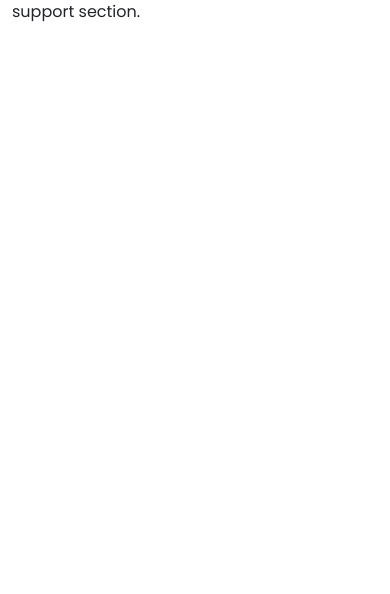
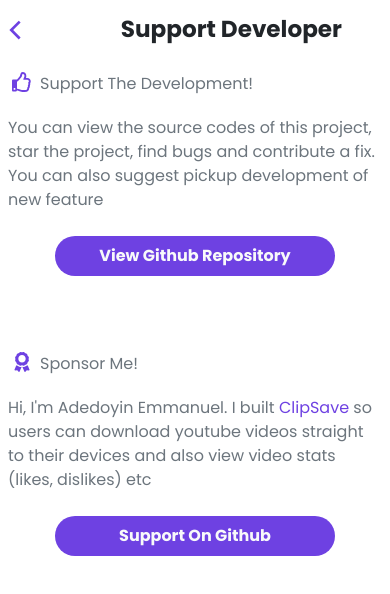
Before and after one commit to Adedoyin-Emmanuel/Clip-Save, a React (Vite) app: page /app/support in a window 390 px wide. Shown: the top 594 px of the page. Built offline with nearby package versions, Linux system fonts and the light colour scheme.

Commit message:
[Updates, Modifications] - Updated the tsconfg.json to silence errors - Added a new component input.tsx - Added some styles for the component - Updated the support page - Modified the Main App page

```diff
--- /dev/null
+++ b/src/components/input.tsx
@@ -0,0 +1,34 @@
+import React from "react";
+
+interface inputProps
+{
+  onSubmit: (event:any)=> void;
+}
+const AppInput = ({onSubmit}: inputProps): JSX.Element => {
+  return (
+    <React.Fragment>
+      <form className="input-group mb-3 m-auto input-group-lg width-toggle-2 brand-small-text-2" onSubmit={onSubmit} method="GET">
+        <input
+          type="text"
+          className="form-control search-input-element p-3 brand-small-text-2 text-muted"
+          placeholder="Paste youtube link"
+          aria-label="Paste youtube link"
+          aria-describedby="basic-addon2"
+          name="youtubeLink"
+          style={{"fontSize":"var(--brand-small-text)"}}
+        />
+        <button
+          className="input-group-button btn custom-input-button text-light brand-bg-primary-color text-capitalize fw-bold"
+          id="basic-addon2"
+          style={{"fontSize":"var(--brand-small-text)"}}
+        >
+          submit
+        </button>
+      </form>
+    </React.Fragment>
+  );
+}
+
+
+
+export default AppInput;
--- a/src/includes/scripts/customScript.ts
+++ b/src/includes/scripts/customScript.ts
@@ -16,6 +16,16 @@
   navigateTo("/app/support");
 };
 
+
+
+export const navigateToGithubProject = (): void | null => {
+  navigateTo("https://github.com/Adedoyin-Emmanuel/Clip-Save");
+};
+
+export const navigateToGithubProfile = (): void | null => {
+  navigateTo("https://github.com/Adedoyin-Emmanuel");
+};
+
 export const checkIfHomePageSeen = ():void | null =>
 {
     //check localstorage if key exists
--- a/src/includes/styles/customStyles.css
+++ b/src/includes/styles/customStyles.css
@@ -98,7 +98,18 @@
 }
 
 
+.custom-input-button:hover, .custom-input-button:focus,.input-group  > .btn:hover
+{
+	background:var(--brand-primary-color);
+	transition: 0;
+}
 
+
+.search-input-element:focus, .search-input-element:active
+{
+	box-shadow:none;
+	border: var(--brand-button-outline-padding) solid var(--brand-primary-color);
+}
 
 
 
--- a/src/pages/MainApp.tsx
+++ b/src/pages/MainApp.tsx
@@ -1,9 +1,27 @@
 import React from "react";
+import AppHeader from "../components/header";
+import AppInput from "../components/input";
+import $ from "jquery";
 
-const MainApp = (): JSX.Element => {
+const MainApp = (): JSX.Element =>
+{
+  const handleSubmit = (event: SubmitEvent):void  =>
+  {
+      event.preventDefault();
+      console.log(event.target[0]?.value);
+      $("search-input-element").val(" ");
+  }
   return (
     <React.Fragment>
-      <section className="container-fluid">app section.</section>
+      <section className="container-fluid p-0 m-0">
+        <AppHeader></AppHeader>
+        <section className="my-5 p-3"></section>
+       <section className="app-input-container m-2">
+          <h3 className="fw-bold text-capitalize text-center my-4 py-2">Youtube downloader</h3>
+         <AppInput onSubmit={(event:SubmitEvent)=>handleSubmit(event)}></AppInput>
+       </section>
+
+      </section>
     </React.Fragment>
   );
 };
--- a/src/pages/Support.tsx
+++ b/src/pages/Support.tsx
@@ -1,9 +1,82 @@
 import React from "react";
-
+import AppHeader from "../components/header";
+import Button from "../components/button";
+import {navigateToApp, navigateToGithubProject, navigateToGithubProfile} from  "./../includes/scripts/customScript";
 const Support = (): JSX.Element => {
   return (
     <React.Fragment>
-      <section className="container-fluid">support section.</section>
+      <section className="container-fluid width-toggle-5 p-0">
+        <section className="header-section  d-flex align-items-center justify-content-between">
+          <section className="backward-icon d-lg-none " onClick={navigateToApp}>
+            <svg
+              height={"30"}
+              id="Layer_1"
+              version="1.1"
+              fill="#6E41E2"
+              viewBox="0 0 512 512"
+              width={"30"}
+              xmlns="http://www.w3.org/2000/svg"
+            >
+              <polygon points="352,128.4 319.7,96 160,256 160,256 160,256 319.7,416 352,383.6 224.7,256 " />
+            </svg>
+          </section>
+          <h3 className="fw-bold text-center text-capitalize my-3 mx-5 mx-lg-0 ">
+            support developer
+          </h3>
+        </section>
+        <section className="support-developer d-flex align-items-start justify-content-center w-100 flex-column p-2">
+          <section className="support-project text-muted text-start">
+            <section className="icon-section d-flex p-1">
+              <svg
+                xmlns="http://www.w3.org/2000/svg"
+                height={"20"}
+                width={"20"}
+                fill={"#6E41E2"}
+                viewBox="0 0 512 512"
+              >
+                <path d="M466.27 286.69C475.04 271.84 480 256 480 236.85c0-44.015-37.218-85.58-85.82-85.58H357.7c4.92-12.81 8.85-28.13 8.85-46.54C366.55 31.936 328.86 0 271.28 0c-61.607 0-58.093 94.933-71.76 108.6-22.747 22.747-49.615 66.447-68.76 83.4H32c-17.673 0-32 14.327-32 32v240c0 17.673 14.327 32 32 32h64c14.893 0 27.408-10.174 30.978-23.95 44.509 1.001 75.06 39.94 177.802 39.94 7.22 0 15.22.01 22.22.01 77.117 0 111.986-39.423 112.94-95.33 13.319-18.425 20.299-43.122 17.34-66.99 9.854-18.452 13.664-40.343 8.99-62.99zm-61.75 53.83c12.56 21.13 1.26 49.41-13.94 57.57 7.7 48.78-17.608 65.9-53.12 65.9h-37.82c-71.639 0-118.029-37.82-171.64-37.82V240h10.92c28.36 0 67.98-70.89 94.54-97.46 28.36-28.36 18.91-75.63 37.82-94.54 47.27 0 47.27 32.98 47.27 56.73 0 39.17-28.36 56.72-28.36 94.54h103.99c21.11 0 37.73 18.91 37.82 37.82.09 18.9-12.82 37.81-22.27 37.81 13.489 14.555 16.371 45.236-5.21 65.62zM88 432c0 13.255-10.745 24-24 24s-24-10.745-24-24 10.745-24 24-24 24 10.745 24 24z" />
+              </svg>
+              <p className=" text-capitalize px-2 text-muted">
+                support the development!
+              </p>
+            </section>
+            You can view the source codes of this project, star the project,
+            find bugs and contribute a fix. You can also suggest pickup
+            development of new feature
+            <section className="d-flex align-items-center justify-content-center my-2 m-auto">
+              <Button
+                className="brand-button text-light p-2 my-3 width-toggle text-capitalize fw-bold"
+                text="view github repository"
+                onClick={navigateToGithubProject}
+              ></Button>
+            </section>
+            <br />
+            <br />
+            <section className="sponsor-me text-muted text-start">
+              <section className="icon-section d-flex p-1">
+                <svg
+                  xmlns="http://www.w3.org/2000/svg"
+                  viewBox="0 0 384 512"
+                  height={"20"}
+                  width={"20"}
+                  fill={"#6E41E2"}
+                >
+                  <path d="M97.12 362.63c-8.69-8.69-4.16-6.24-25.12-11.85-9.51-2.55-17.87-7.45-25.43-13.32L1.2 448.7c-4.39 10.77 3.81 22.47 15.43 22.03l52.69-2.01L105.56 507c8 8.44 22.04 5.81 26.43-4.96l52.05-127.62c-10.84 6.04-22.87 9.58-35.31 9.58-19.5 0-37.82-7.59-51.61-21.37zM382.8 448.7l-45.37-111.24c-7.56 5.88-15.92 10.77-25.43 13.32-21.07 5.64-16.45 3.18-25.12 11.85-13.79 13.78-32.12 21.37-51.62 21.37-12.44 0-24.47-3.55-35.31-9.58L252 502.04c4.39 10.77 18.44 13.4 26.43 4.96l36.25-38.28 52.69 2.01c11.62.44 19.82-11.27 15.43-22.03zM263 340c15.28-15.55 17.03-14.21 38.79-20.14 13.89-3.79 24.75-14.84 28.47-28.98 7.48-28.4 5.54-24.97 25.95-45.75 10.17-10.35 14.14-25.44 10.42-39.58-7.47-28.38-7.48-24.42 0-52.83 3.72-14.14-.25-29.23-10.42-39.58-20.41-20.78-18.47-17.36-25.95-45.75-3.72-14.14-14.58-25.19-28.47-28.98-27.88-7.61-24.52-5.62-44.95-26.41-10.17-10.35-25-14.4-38.89-10.61-27.87 7.6-23.98 7.61-51.9 0-13.89-3.79-28.72.25-38.89 10.61-20.41 20.78-17.05 18.8-44.94 26.41-13.89 3.79-24.75 14.84-28.47 28.98-7.47 28.39-5.54 24.97-25.95 45.75-10.17 10.35-14.15 25.44-10.42 39.58 7.47 28.36 7.48 24.4 0 52.82-3.72 14.14.25 29.23 10.42 39.59 20.41 20.78 18.47 17.35 25.95 45.75 3.72 14.14 14.58 25.19 28.47 28.98C104.6 325.96 106.27 325 121 340c13.23 13.47 33.84 15.88 49.74 5.82a39.676 39.676 0 0 1 42.53 0c15.89 10.06 36.5 7.65 49.73-5.82zM97.66 175.96c0-53.03 42.24-96.02 94.34-96.02s94.34 42.99 94.34 96.02-42.24 96.02-94.34 96.02-94.34-42.99-94.34-96.02z" />
+                </svg>
+                <p className=" text-capitalize px-2 text-muted">sponsor me!</p>
+              </section>
+              Hi, I'm Adedoyin Emmanuel. I built <span className="brand-text-primary-color">ClipSave</span> so users can download youtube videos straight to their devices and also view video stats (likes, dislikes) etc
+              <section className="d-flex  align-items-center justify-content-center my-2 m-auto">
+                <Button
+                  className="brand-button text-light p-2 my-3 width-toggle text-capitalize fw-bold"
+                  text="support on github"
+                  onClick={navigateToGithubProfile}
+                ></Button>
+              </section>
+            </section>
+          </section>
+        </section>
+      </section>
     </React.Fragment>
   );
 };
--- a/tsconfig.json
+++ b/tsconfig.json
@@ -7,7 +7,7 @@
     "skipLibCheck": true,
     "esModuleInterop": false,
     "allowSyntheticDefaultImports": true,
-    "strict": true,
+    "strict": false,
     "forceConsistentCasingInFileNames": true,
     "module": "ESNext",
     "moduleResolution": "Node",
```
